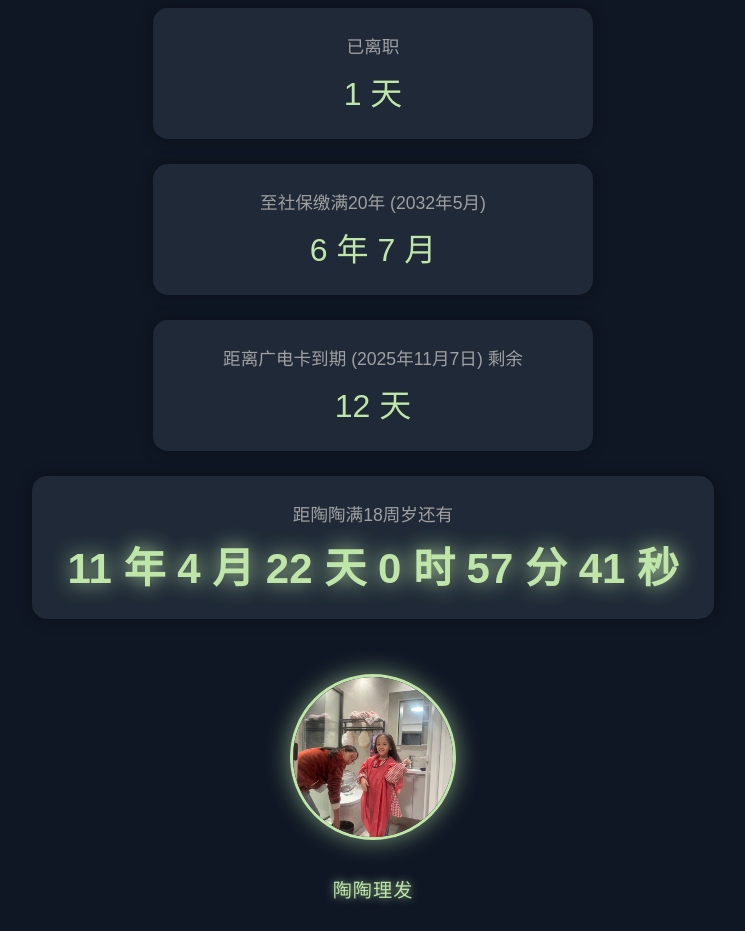
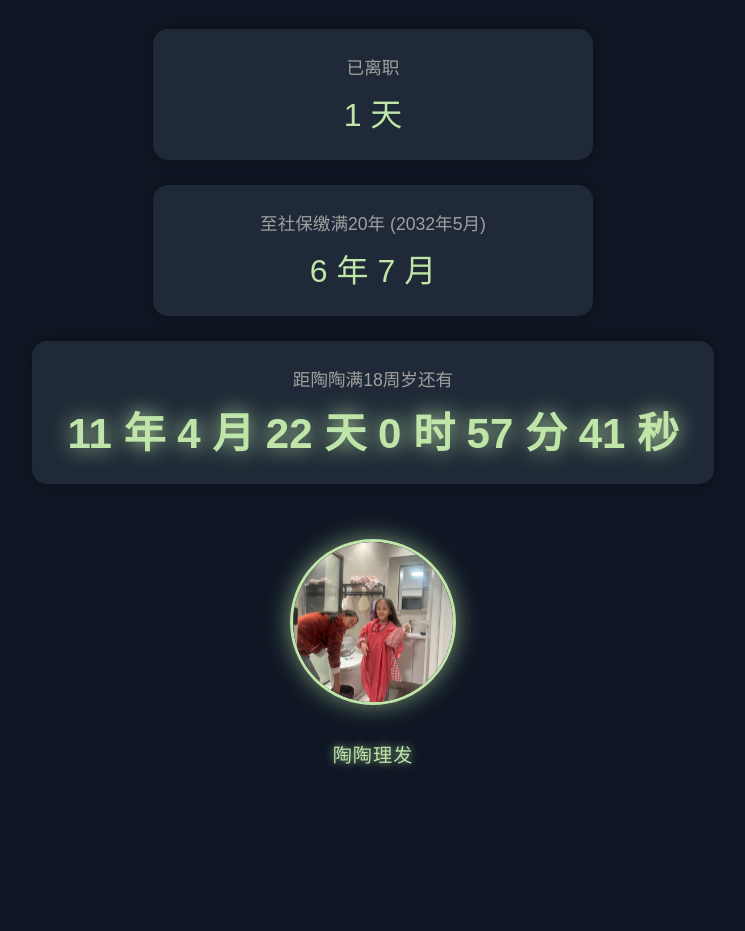
Before and after one commit to taojiework-rgb/countdown, a plain HTML site: page index.html in a window 1280 px wide. Shown: the whole page, without its empty margins (267-1012 px from the left). After the commit the page ends 816 px from the top, so only its background shows below. Drawn offline with Linux system fonts and the light colour scheme.

Commit message:
删除第三张卡片

```diff
--- a/index.html
+++ b/index.html
@@ -85,13 +85,7 @@
     <div class="card-value" id="countdown">计算中...</div>
   </div>
 
-  <!-- 第三张卡片：广电卡到期 -->
-  <div class="card">
-    <div class="card-title">距离广电卡到期 (2025年11月7日) 剩余</div>
-    <div class="card-value" id="tv-remaining">计算中...</div>
-  </div>
-
-  <!-- 第四张卡片：距陶陶满18周岁还有 -->
+  <!-- 第三张卡片（现在是第四）：距陶陶满18周岁还有 -->
   <div class="card">
     <div class="card-title">距陶陶满18周岁还有</div>
     <div class="card-value" id="taotao-remaining">计算中...</div>
@@ -133,19 +127,7 @@
     updateCountdown();
     setInterval(updateCountdown, 3600000);
 
-    // 📺 第三张卡片：距离广电卡到期
-    const tvExpire = new Date('2025-11-07T00:00:00');
-    function updateTV(){
-      const now = new Date();
-      let diff = tvExpire - now;
-      if(diff < 0) diff = 0;
-      const days = Math.floor(diff / (1000 * 60 * 60 * 24));
-      document.getElementById('tv-remaining').textContent = `${days} 天`;
-    }
-    updateTV();
-    setInterval(updateTV, 60000);
-
-    // 👶 第四张卡片：距陶陶满18周岁还有（年-月-日-时-分-秒）
+    // 👶 第三张卡片：距陶陶满18周岁还有（年-月-日-时-分-秒）
     const taotao18 = new Date('2037-03-17T23:58:00');
 
     function updateTaotao() {
```
